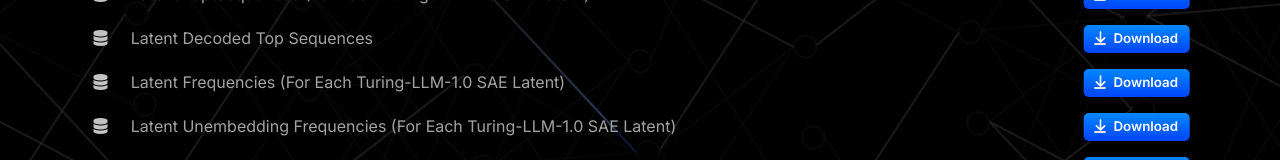
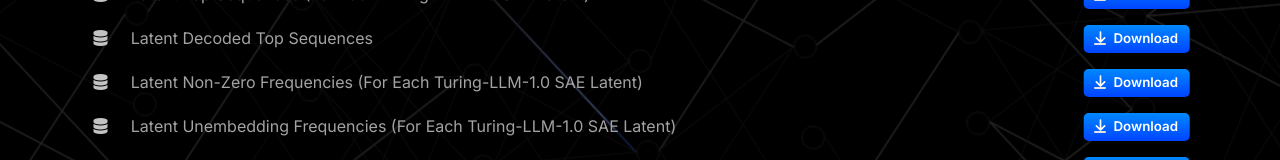
Before and after one commit to DanielJamesDavies/Turing-Explorer-Front-End, a React (Vite) app: page /download in a window 1280 px wide. Shown: the part 339-499 px from the top of the page. Built offline with nearby package versions, Linux system fonts and the light colour scheme; no server answers.

Commit message:
Update DownloadPage.jsx

```diff
--- a/src/pages/download/DownloadPage.jsx
+++ b/src/pages/download/DownloadPage.jsx
@@ -43,7 +43,7 @@ export const DownloadPage = () => {
 							link: "https://www.kaggle.com/datasets/danieljamesdavies/turing-llm-decoded-sequences",
 						},
 						{
-							name: "Latent Frequencies (For Each Turing-LLM-1.0 SAE Latent)",
+							name: "Latent Non-Zero Frequencies (For Each Turing-LLM-1.0 SAE Latent)",
 							type: "data",
 							link: "https://www.kaggle.com/datasets/danieljamesdavies/turing-llm-latent-frequencies",
 						},
```
